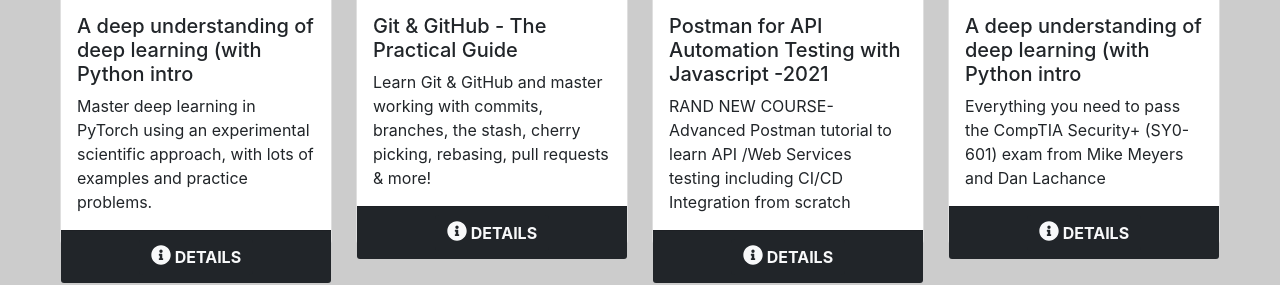
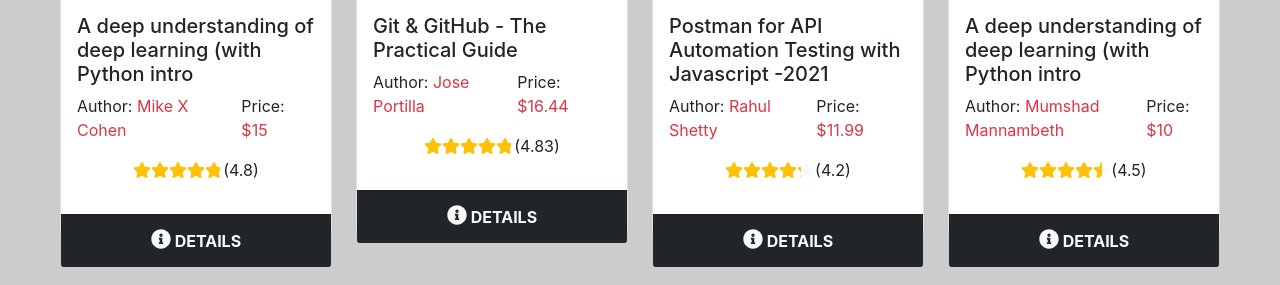
Before and after one commit to i-m-hossain/review-website, a React (Create React App) app: page / in a window 1280 px wide. Shown: the part 401-686 px from the top of the page. Built offline with nearby package versions, Linux system fonts and the light colour scheme.

Commit message:
context api used to load sidebar

```diff
--- a/src/App.js
+++ b/src/App.js
@@ -9,10 +9,14 @@
 import Categories from './component/Categories/Categories';
 import About from './component/About/About';
 import NotFound from './component/NotFound/NotFound' ;
+import { createContext } from 'react';
+import useCategories from './hooks/useCategories';
+export const SidebarContext = createContext('sidebar')
 
 function App() {
+  const [categories, setCategories] = useCategories()
   return (
-    <div>
+    <SidebarContext.Provider value={[categories, setCategories]}>
       <Router>
         <Header></Header>
         <Switch>
@@ -40,7 +44,7 @@
         </Switch>
         <Footer></Footer>
       </Router>
-    </div>
+    </SidebarContext.Provider>
   );
 }
 
--- a/src/component/About/About.js
+++ b/src/component/About/About.js
@@ -1,11 +1,11 @@
-import React, { useState } from 'react';
+import React, { useContext, useState } from 'react';
 import SideBar from '../SideBar/SideBar';
-import logo from "../../images/download.webp"
-import useCategories from '../../hooks/useCategories';
+import logo from "../../images/download.webp";
 import { Row } from 'react-bootstrap';
+import { SidebarContext } from '../../App';
 
 const About = () => {
-    const [categories] = useCategories()
+    const [categories] = useContext(SidebarContext)
     return (
         <section style={{ backgroundColor: 'rgba(0,0,0,0.2)' }} className="py-2">
             <h2 className='text-center mx-5 p-2 rounded mx-auto ' style={{ border: '1px dotted', width: '400px' }}>About us</h2>
@@ -54,7 +54,7 @@
                     <Row xs={1} md={1} className="g-4 mx-5 pb-5 mt-3" >
 
                         {
-                            categories.map(category => <SideBar category={category}></SideBar>)
+                            categories?.map(category => <SideBar category={category}></SideBar>)
                         }
                     </Row>
                 </div>
--- a/src/component/Categories/Categories.js
+++ b/src/component/Categories/Categories.js
@@ -1,10 +1,11 @@
-import React, { useEffect, useState } from 'react';
+import React, { useContext, useEffect, useState } from 'react';
 import { Row } from 'react-bootstrap';
+import { SidebarContext } from '../../App';
 import useCategories from '../../hooks/useCategories';
 import Category from '../Category/Category';
 
 const Categories = () => {
-    const [categories, setCategories] = useCategories()
+    const [categories] = useContext(SidebarContext)
     return (
         <div style={{ backgroundColor: 'rgba(0,0,0,0.2)'  }} className="pt-2">
             <h2 className='text-center mx-5 p-2 rounded mx-auto ' style={{border: '1px dotted', width:'400px' }}>Categories</h2>
--- a/src/component/Course/Course.js
+++ b/src/component/Course/Course.js
@@ -1,24 +1,38 @@
-import { faInfoCircle } from '@fortawesome/free-solid-svg-icons';
+
+import { faInfoCircle, faStar } from '@fortawesome/free-solid-svg-icons';
 import { FontAwesomeIcon } from '@fortawesome/react-fontawesome';
 import React from 'react';
+import Rating from 'react-rating';
 import { Card, Col, Button } from 'react-bootstrap';
 import { useHistory } from 'react-router';
 
 const Course = (props) => {
-    const { title, Rating, author, id, image, price, description} = props.course
+    const { title, rating, author, id, image, price} = props.course
     const history = useHistory()
     const handleClick = () =>{
         history.push(`details/${id}`)
     }
+    const emptySymbol = <FontAwesomeIcon icon={faStar} className="text-light" />
+    const fullSymbol = <FontAwesomeIcon icon={faStar} className="text-warning" />
     return (
         <Col>
-            <Card style={{height: '450px'}}>
+            <Card style={{height: '440px'}}>
                 <Card.Img variant="top" src={image} />
                 <Card.Body>
                     <Card.Title>{title}</Card.Title>
-                    <Card.Text>
-                        {description}
-                    </Card.Text>
+                    <div className="d-flex justify-content-between align-items-center">
+                        <p>Author: <span className="text-danger">{author}</span> </p>
+                        <p>Price: <span className="text-danger">${price}</span> </p>
+
+                    </div>
+                    <p className="text-center">
+                        <Rating
+                            initialRating={rating}
+                            emptySymbol={emptySymbol}
+                            fullSymbol={fullSymbol}
+                            readonly
+                        />({rating})
+                    </p>
                 </Card.Body>
                 <Card.Footer  className=" bg-dark d-flex justify-content-center">
                     <Button onClick={handleClick} style={{ border: '0', color: '#000', fontWeight: "bold" }} className="text-uppercase bg-dark text-light">
--- a/src/component/Details/Details.js
+++ b/src/component/Details/Details.js
@@ -33,14 +33,12 @@
                                 <p>Price: <span className="text-danger">${courseDetails?.price}</span> </p>
                                 <p>
                                     <Rating
-                                        initialRating={courseDetails?.Rating}
+                                        initialRating={courseDetails?.rating}
                                         emptySymbol={emptySymbol}
                                         fullSymbol={fullSymbol}
                                         readonly
-                                    />({courseDetails?.Rating})
+                                    />({courseDetails?.rating})
                                 </p>
-
-
                             </div>
                         </Card.Body>
                         <Card.Footer className="d-flex justify-content-center bg-dark">
--- a/src/component/Services/Services.js
+++ b/src/component/Services/Services.js
@@ -1,13 +1,14 @@
-import React, { useEffect, useState } from 'react';
-import { Card, Col, Row } from 'react-bootstrap';
+import React, { useContext } from 'react';
+import { Row } from 'react-bootstrap';
 import useCourses from '../../hooks/useCourses';
 import Course from '../Course/Course';
 import SideBar from '../SideBar/SideBar';
-import useCategories from '../../hooks/useCategories'
+import { SidebarContext } from '../../App';
+
 
 const Services = () => {
-    const [courses, setCourses] = useCourses()
-    const [categories] = useCategories()
+    const [courses] = useCourses()
+    const [categories] = useContext(SidebarContext)
     return (
         <section style={{ backgroundColor: 'rgba(0,0,0,0.2)' }} className="pt-2">
             <h2 className='text-center mx-5 p-2 rounded mx-auto ' style={{ border: '1px dotted', width: '400px' }}>Services</h2>
@@ -25,7 +26,7 @@
                     <h2 className="text-center">Categories</h2>
                     <Row xs={1} md={1} className="g-4 mx-5 pb-5 mt-3" >
                         {
-                            categories.map(category => <SideBar category={category}></SideBar>)
+                            categories?.map(category => <SideBar category={category}></SideBar>)
                         }
                     </Row>
                 </div>
```
Also changed, not shown: public/fakeData.json (+12 -12 lines).
